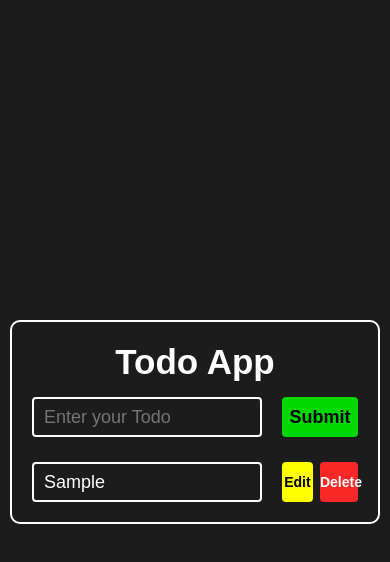
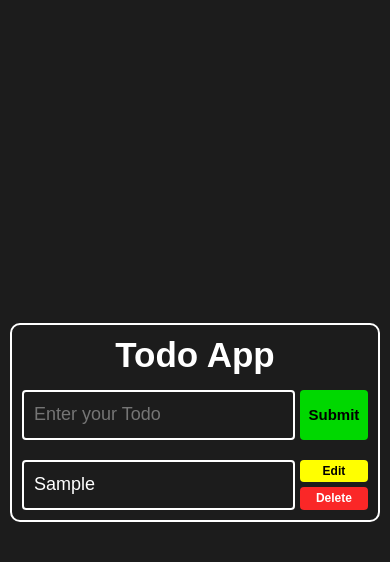
Before and after one commit to Faizan-098/TodoApp, a plain HTML site: page index.html in a window 390 px wide. Both pictures are taken after typing "Sample" into the empty fields and a click on the button "Submit". Drawn offline with Linux system fonts and the light colour scheme.

Commit message:
some adds styling

```diff
--- a/style.css
+++ b/style.css
@@ -19,7 +19,7 @@ body{
     padding-inline: 10px;
 }
 .Todo-Container{
-  max-width: 700px;
+  max-width: 900px;
   width: 100%;
   /* background-color: red; */
   border: 2px solid #ffffff;
@@ -38,8 +38,8 @@ body{
 gap: 20px;
 }
 .Add-Todo-Item input{
-  width: 75%;
-  min-height: 40px;
+  width: 80%;
+  height: 50px;
   border-radius: 4px;
   outline: none;
   border: 2px solid #ffffff;
@@ -49,12 +49,12 @@ gap: 20px;
   font-size: 18px;
 }
 .Add-Todo-Item button{
-  width: 25%;
-  min-height: 40px;
+  width: 20%;
+  height: 50px;
   border-radius: 4px;
   border: none;
   cursor: pointer;
-  font-size: 18px;
+  font-size: 20px;
   font-weight: 600;
     background-color: rgb(0, 216, 0);
     transition: 0.3s;
@@ -75,8 +75,8 @@ gap: 20px;
   gap: 20px;
 }
 .Todo-Item input{
-   width: 75%;
-  min-height: 40px;
+   width: 80%;
+height: 50px;
   border-radius: 4px;
   outline: none;
   border: 2px solid #ffffff;
@@ -86,19 +86,20 @@ gap: 20px;
   font-size: 18px;
 }
 .Todo-Item .Edit-Delete-Btn{
-    width: 25%;
-  min-height: 40px;
+    width: 20%;
+height: 50px;
   border-radius: 4px;
 }
 .Edit-Delete-Btn{
   display: flex;
-  gap: 7px;
+
+  gap: 5px;
 }
 .Edit-Delete-Btn button{
-  width: 50%;
+  width: 100%;
    border: none;
   cursor: pointer;
-  font-size: 14px;
+  font-size: 18px;
   font-weight: 600;
     transition: 0.3s;
       border-radius: 4px;
@@ -118,3 +119,43 @@ color: #ffffff;
 .Edit-Delete-Btn .Red-Clr:hover{
   background-color: rgb(255, 0, 0);
 }
+
+@media (max-width:550px) {
+  .Todo-Container{
+    padding: 10px;
+  }
+  .Add-Todo-Item{
+    gap: 5px;
+  }
+.Add-Todo-Item input{
+  width: 80%;
+  border-radius: 4px;
+  outline: none;
+  border: 2px solid #ffffff;
+  padding-inline: 10px;
+  background-color: transparent;
+  color: #ffffff;
+  font-size: 18px;
+}
+.Add-Todo-Item button{
+font-size: 15px;
+}
+.Todo-Item{
+  gap: 5px;
+}
+.Edit-Delete-Btn{
+  flex-wrap: wrap;
+}
+.Edit-Delete-Btn button{
+  width: 100%;
+  font-size: 12px;
+}
+.Todo-Item input{
+  height: 50px;
+}
+.Todo-Items-container{
+  margin-top: 20px;
+    gap: 15px;
+}
+
+}
```
